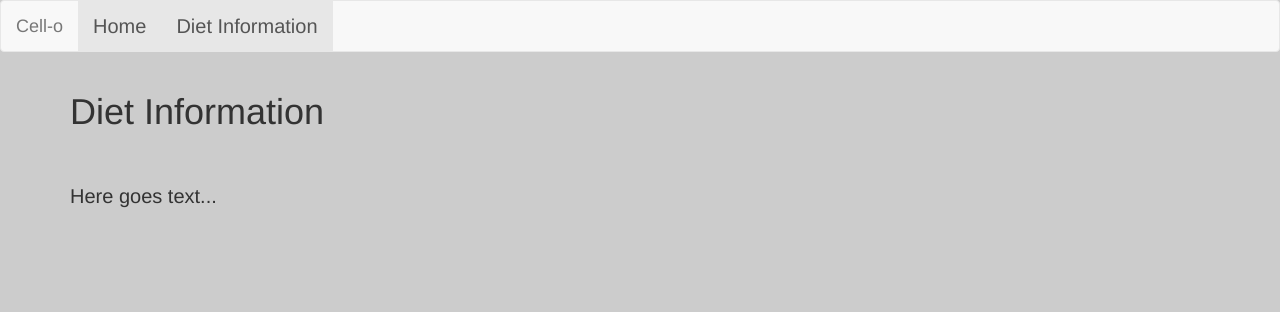
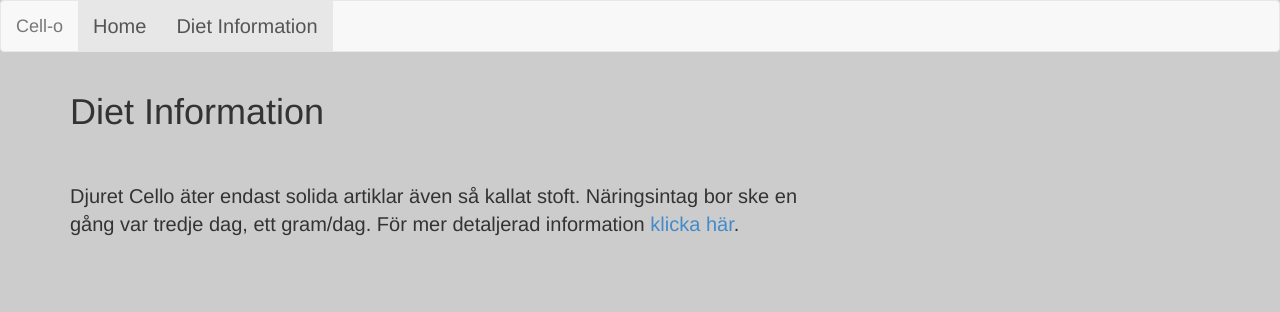
Before and after one commit to AleksandarFaraj/scrum_cello-o, a PHP site: page /diet.php in a window 1280 px wide. Shown: the top 312 px of the page. Run offline with PHP 8.4, Linux system fonts and the light colour scheme.

Commit message:
diet inf oupdated

```diff
--- a/diet.php
+++ b/diet.php
@@ -6,7 +6,10 @@
 			</div>
 			<div class="col-lg-8">
 				<p>
-					Here goes text...
+					Djuret Cello äter endast solida artiklar även så kallat stoft. Näringsintag bor ske en gång var tredje dag, ett gram/dag.
+				  För mer detaljerad information <a href="http://sv.wikipedia.org/wiki/Damm_(stoft)"> klicka här</a>.
+
+
 				</p>
 			</div>
 
```
